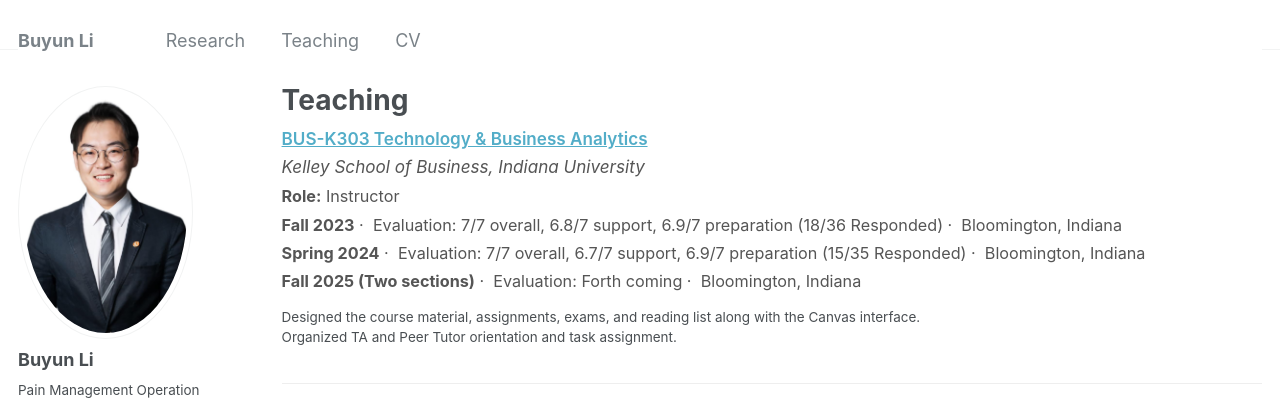
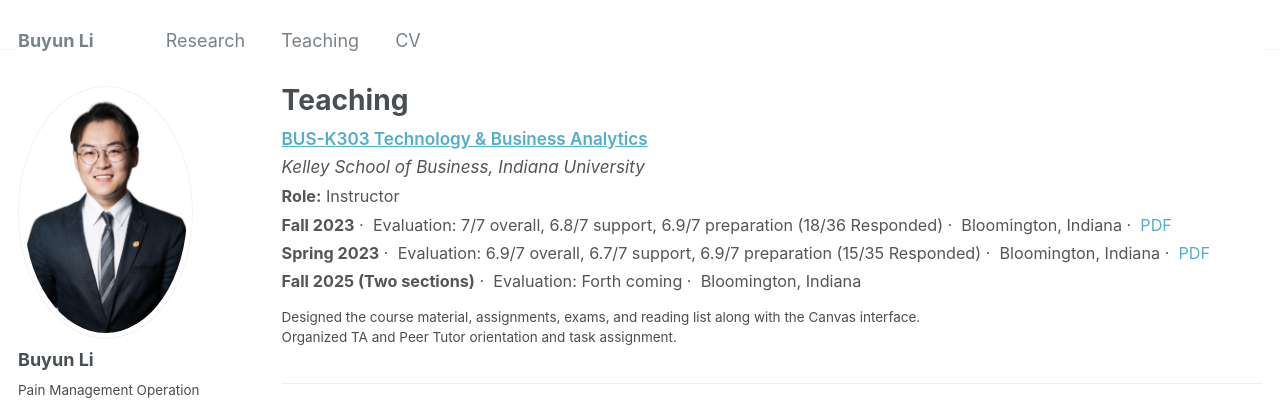
Before and after one commit to BuyunLi/BuyunLi.github.io, a Jekyll site: the page built from _pages/teaching.html, in a window 1280 px wide and 988 px high. Shown: the top 403 px of the window. Built offline with Jekyll 4.4.1, drawn with Linux system fonts in a browser that asks for light colours; some web fonts are replaced.

Commit message:
Update 2014-spring-teaching-1.md

```diff
--- a/_teaching/2014-spring-teaching-1.md
+++ b/_teaching/2014-spring-teaching-1.md
@@ -8,10 +8,12 @@ semesters:
     role: "Instructor"
     evaluation: "7/7 overall, 6.8/7 support, 6.9/7 preparation (18/36 Responded)"
     location: "Bloomington, Indiana"
-  - semester: "Spring 2024"
+    evaluation_pdf: /assets/class eval 2023 fall.pdf
+  - semester: "Spring 2023"
     role: "Instructor"
-    evaluation: "7/7 overall, 6.7/7 support, 6.9/7 preparation (15/35 Responded)"
+    evaluation: "6.9/7 overall, 6.7/7 support, 6.9/7 preparation (15/35 Responded)"
     location: "Bloomington, Indiana"
+    evaluation_pdf: /assets/class eval 2023 sp.pdf
   - semester: "Fall 2025 (Two sections)"
     role: "Instructor"
     evaluation: "Forth coming"
```
